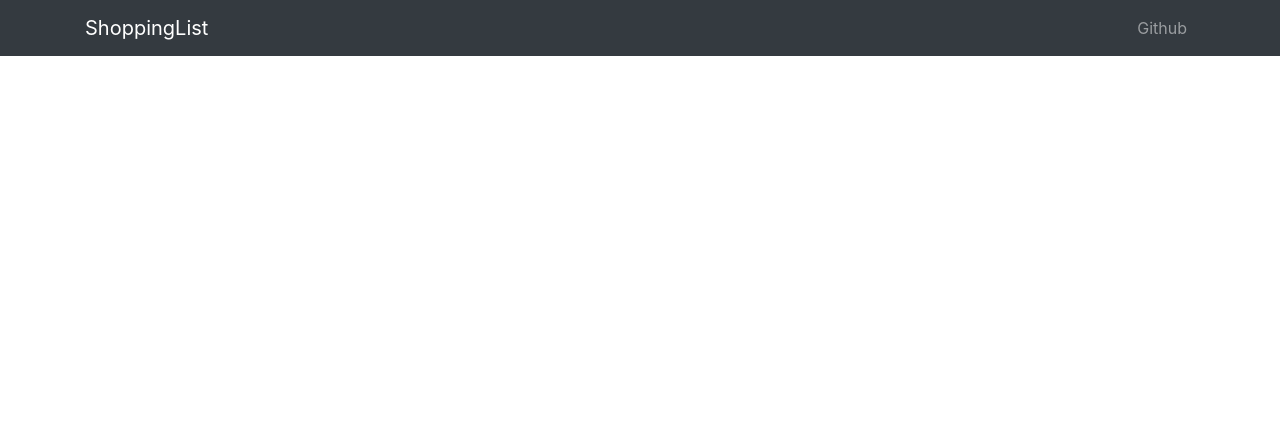
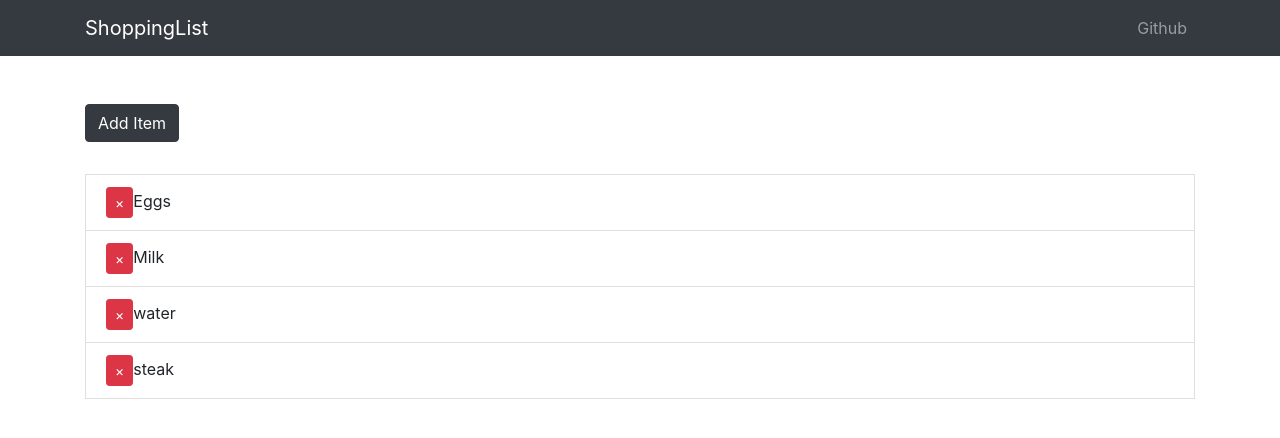
Before and after one commit to Aditya-Saini/mern_shopping_list, a React (Create React App) app in the folder client/: page / in a window 1280 px wide. Shown: the top 438 px of the page. Built offline with nearby package versions, Linux system fonts and the light colour scheme.

Commit message:
Adding compnent list and fade effects for delete action

```diff
--- a/client/src/App.css
+++ b/client/src/App.css
@@ -0,0 +1,18 @@
+.remove-btn {
+    margin-right: 0.5rems;
+}
+.fade-enter{
+    opacity: 0.01;
+}
+.fade-enter-active {
+    opacity: 1;
+    transition: opacity 1000ms ease-in;
+}
+
+.fade-exit{
+    opacity: 1;
+}
+.fade-exit-active {
+    opacity:0.01;
+    transition: opacity 1000ms ease-in;
+}
--- a/client/src/App.js
+++ b/client/src/App.js
@@ -1,11 +1,13 @@
 import 'bootstrap/dist/css/bootstrap.min.css'
 import AppNavbar from './components/AppNavbar'
+import ShoppingList from './components/ShoppingList'
 import './App.css';
 
 function App() {
   return (
     <div className="App">
         <AppNavbar/>
+        <ShoppingList/>
     </div>
   );
 }
--- /dev/null
+++ b/client/src/components/ShoppingList.js
@@ -0,0 +1,71 @@
+import React, { Component } from 'react';
+import { Container, ListGroup, ListGroupItem, Button } from 'reactstrap';
+import { CSSTransition, TransitionGroup } from 'react-transition-group';
+import {v4 as uuid} from 'uuid';
+
+class ShoppingList extends Component {
+    state = {
+        items: [
+            {
+                id:uuid(),
+                name: 'Eggs'
+            },
+            {
+                id:uuid(),
+                name: 'Milk'
+            },
+            {
+                id:uuid(),
+                name: 'water'
+            },
+            {
+                id:uuid(),
+                name: 'steak'
+            }
+        ]
+    }
+
+    render () {
+        const { items } = this.state;
+        return(
+            <Container>
+                <Button
+                color="dark"
+                style={{marginBottom: "2rem"}}
+                onClick={() => {
+                    const name = prompt("Enter Item");
+                    if(name){
+                        this.setState(state => ({
+                            items: [...state.items, { id: uuid(), name:name}]
+                        }));
+                    }}}>Add Item</Button>
+                <ListGroup>
+                    <TransitionGroup className="shopping-list">
+                        {items.map(({id,name})=> (
+                            <CSSTransition Key={id} timeout={500} classNames="fade">
+                                <ListGroupItem>
+                                    <Button
+                                        className="remove-btn"
+                                        color="danger"
+                                        size="sm"
+                                        onClick= {() => {
+                                            this.setState(state =>({
+                                                items: state.items.filter(item => item.id !== id)
+                                            }));
+                                        }}>
+                                        &times;
+                                    </Button>
+                                    {name}
+                                </ListGroupItem>
+                            </CSSTransition>
+                        ))}
+                    </TransitionGroup>
+                </ListGroup>
+            </Container>
+        )
+
+    }
+}
+
+
+export default ShoppingList;
```
